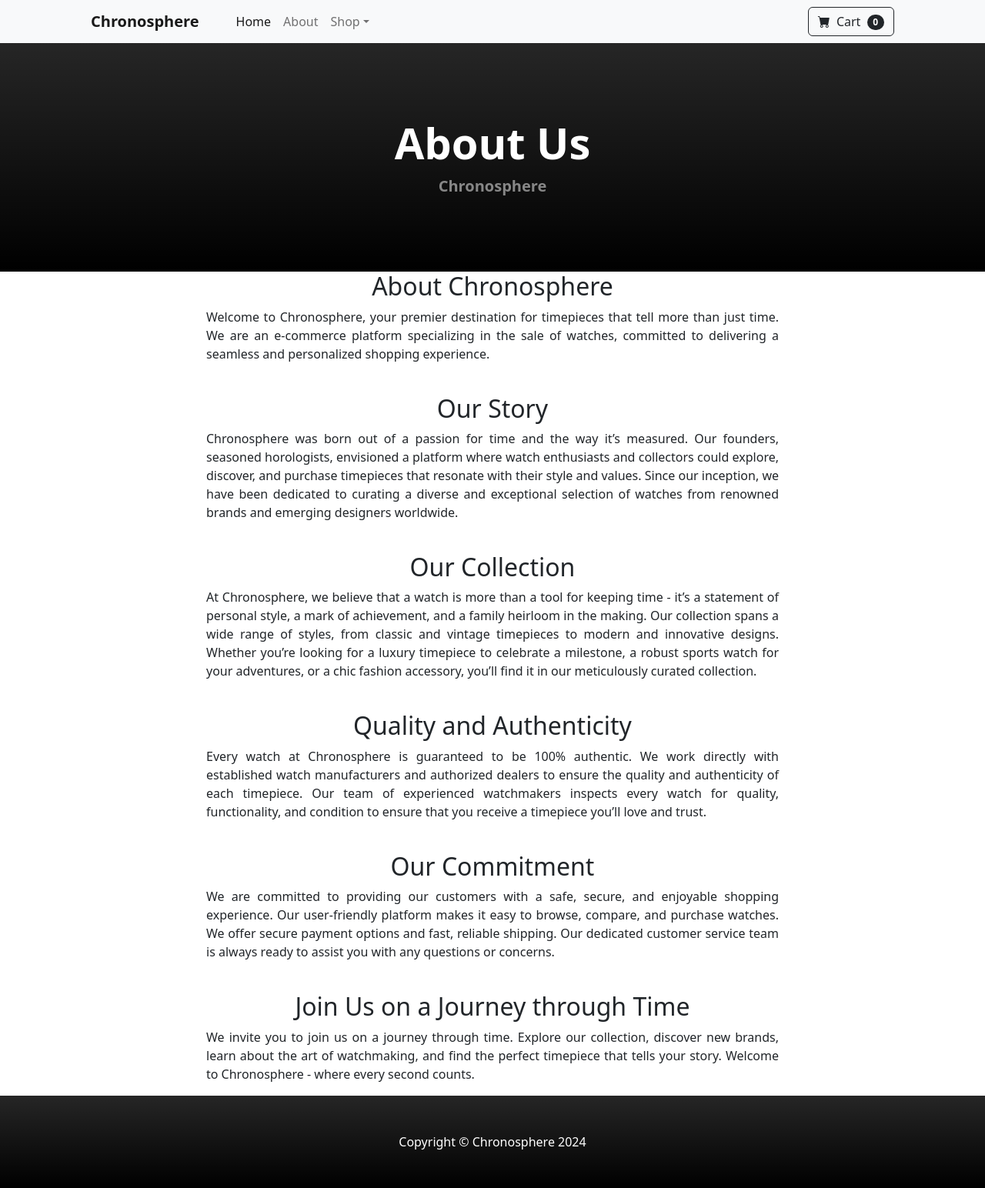
After one commit to kariukikinyanjui/Chronosphere, a Django app: page /about/ in a window 1280 px wide. The commit adds this page. Shown: the whole page at 77% size. Run offline with Django 5.2, Linux system fonts and the light colour scheme; some libraries are stand-ins or nearby versions.

Commit message:
[feat]: add templates

```diff
--- /dev/null
+++ b/chrono/store/templates/about.html
@@ -0,0 +1,40 @@
+{% extends 'base.html' %}
+{% block content %}
+
+<!-- Header-->
+<header class="bg-black py-5 bg-gradient">
+    <div class="container px-4 px-lg-5 my-5">
+        <div class="text-center text-white">
+            <h1 class="display-4 fw-bolder">About Us</h1>
+            <p class="lead fw-normal text-white-50 mb-0"><b>Chronosphere</b></p>
+        </div>
+    </div>
+</header>
+
+<div class="container">
+    <div class="row">
+        <center>
+            <div class="col-8">
+                <h2>About Chronosphere</h2>
+                <p align="justify">Welcome to Chronosphere, your premier destination for timepieces that tell more than just time. We are an e-commerce platform specializing in the sale of watches, committed to delivering a seamless and personalized shopping experience.</p>
+                <br/>
+                <h2>Our Story</h2>
+                <p align="justify">Chronosphere was born out of a passion for time and the way it’s measured. Our founders, seasoned horologists, envisioned a platform where watch enthusiasts and collectors could explore, discover, and purchase timepieces that resonate with their style and values. Since our inception, we have been dedicated to curating a diverse and exceptional selection of watches from renowned brands and emerging designers worldwide.</p>
+                <br/>
+                <h2>Our Collection</h2>
+                <p align="justify">At Chronosphere, we believe that a watch is more than a tool for keeping time - it’s a statement of personal style, a mark of achievement, and a family heirloom in the making. Our collection spans a wide range of styles, from classic and vintage timepieces to modern and innovative designs. Whether you’re looking for a luxury timepiece to celebrate a milestone, a robust sports watch for your adventures, or a chic fashion accessory, you’ll find it in our meticulously curated collection.</p>
+                <br/>
+                <h2>Quality and Authenticity</h2>
+                <p align="justify">Every watch at Chronosphere is guaranteed to be 100% authentic. We work directly with established watch manufacturers and authorized dealers to ensure the quality and authenticity of each timepiece. Our team of experienced watchmakers inspects every watch for quality, functionality, and condition to ensure that you receive a timepiece you’ll love and trust.</p>
+                <br/>
+                <h2>Our Commitment</h2>
+                <p align="justify">We are committed to providing our customers with a safe, secure, and enjoyable shopping experience. Our user-friendly platform makes it easy to browse, compare, and purchase watches. We offer secure payment options and fast, reliable shipping. Our dedicated customer service team is always ready to assist you with any questions or concerns.</p>
+                <br/>
+                <h2>Join Us on a Journey through Time</h2>
+                <p align="justify">We invite you to join us on a journey through time. Explore our collection, discover new brands, learn about the art of watchmaking, and find the perfect timepiece that tells your story. Welcome to Chronosphere - where every second counts.</p>
+            </div>
+        </center>
+
+    </div>
+</div>
+{% endblock %}
--- /dev/null
+++ b/chrono/store/templates/base.html
@@ -0,0 +1,33 @@
+{% load static %}
+<!DOCTYPE html>
+<html lang="en">
+    <head>
+        <meta charset="utf-8" />
+        <meta name="viewport" content="width=device-width, initial-scale=1, shrink-to-fit=no" />
+        <meta name="description" content="" />
+        <meta name="author" content="" />
+        <title>Chronosphere</title>
+        <!-- Favicon-->
+        <link rel="icon" type="image/x-icon" href="{% static 'assets/favicon.ico' %}" />
+        <!-- Bootstrap icons-->
+        <link href="https://cdn.jsdelivr.net/npm/bootstrap-icons@1.5.0/font/bootstrap-icons.css" rel="stylesheet" />
+        <!-- Core theme CSS (includes Bootstrap)-->
+        <link href="{% static 'css/styles.css' %}" rel="stylesheet" />
+    </head>
+    <body>
+        {% include 'nav.html' %}
+
+        {% block content %}
+
+        {% endblock %}
+
+        <!-- Footer-->
+        <footer class="py-5 bg-black bg-gradient">
+            <div class="container"><p class="m-0 text-center text-white">Copyright &copy; Chronosphere 2024</p></div>
+        </footer>
+        <!-- Bootstrap core JS-->
+        <script src="https://cdn.jsdelivr.net/npm/bootstrap@5.2.3/dist/js/bootstrap.bundle.min.js"></script>
+        <!-- Core theme JS-->
+        <script src="{% static 'js/scripts.js'%}"></script>
+    </body>
+</html>
--- /dev/null
+++ b/chrono/store/templates/nav.html
@@ -0,0 +1,29 @@
+<!-- Navigation-->
+<nav class="navbar navbar-expand-lg navbar-light bg-light">
+    <div class="container px-4 px-lg-5">
+        <a class="navbar-brand" href="{% url 'index' %}"><b>Chronosphere</b></a>
+        <button class="navbar-toggler" type="button" data-bs-toggle="collapse" data-bs-target="#navbarSupportedContent" aria-controls="navbarSupportedContent" aria-expanded="false" aria-label="Toggle navigation"><span class="navbar-toggler-icon"></span></button>
+        <div class="collapse navbar-collapse" id="navbarSupportedContent">
+            <ul class="navbar-nav me-auto mb-2 mb-lg-0 ms-lg-4">
+                <li class="nav-item"><a class="nav-link active" aria-current="page" href="{% url 'index' %}">Home</a></li>
+                <li class="nav-item"><a class="nav-link" href="{% url 'about' %}">About</a></li>
+                <li class="nav-item dropdown">
+                    <a class="nav-link dropdown-toggle" id="navbarDropdown" href="#" role="button" data-bs-toggle="dropdown" aria-expanded="false">Shop</a>
+                    <ul class="dropdown-menu" aria-labelledby="navbarDropdown">
+                        <li><a class="dropdown-item" href="#!">All Products</a></li>
+                        <li><hr class="dropdown-divider" /></li>
+                        <li><a class="dropdown-item" href="#!">Popular Items</a></li>
+                        <li><a class="dropdown-item" href="#!">New Arrivals</a></li>
+                    </ul>
+                </li>
+            </ul>
+            <form class="d-flex">
+                <button class="btn btn-outline-dark" type="submit">
+                    <i class="bi-cart-fill me-1"></i>
+                    Cart
+                    <span class="badge bg-dark text-white ms-1 rounded-pill">0</span>
+                </button>
+            </form>
+        </div>
+    </div>
+</nav>
--- a/chrono/store/urls.py
+++ b/chrono/store/urls.py
@@ -2,5 +2,6 @@ from django.urls import path
 from . import views
 
 urlpatterns = [
-    path('', views.home, name='home'),
+    path('', views.index, name='index'),
+    path('about/', views.about, name='about'),
 ]
--- a/chrono/store/views.py
+++ b/chrono/store/views.py
@@ -1,9 +1,9 @@
 from django.shortcuts import render
 from .models import Product
 
-def home(request):
+def index(request):
     """
-    Renders the 'store/index.html' template and returns the rendered HTML as a response.
+    Renders the 'index.html' template and returns the rendered HTML as a response.
 
     Parameters:
         request (HttpRequest): The HTTP request object.
@@ -13,3 +13,15 @@ def home(request):
     """
     products = Product.objects.all()
     return render(request, 'index.html',{'products': products})
+
+def about(request):
+    """
+    Renders the 'about.html' template and returns the rendered HTML as a response.
+
+    Parameters:
+        request (HttpRequest): The HTTP request object.
+
+    Returns:
+        HttpResponse: The rendered HTML response.
+    """
+    return render(request, 'about.html', {})
```
Also changed, not shown: chrono/store/templates/index.html (+17 -66 lines), chrono/static/assets/favicon.ico, chrono/static/assets/watch.jpg (added).
